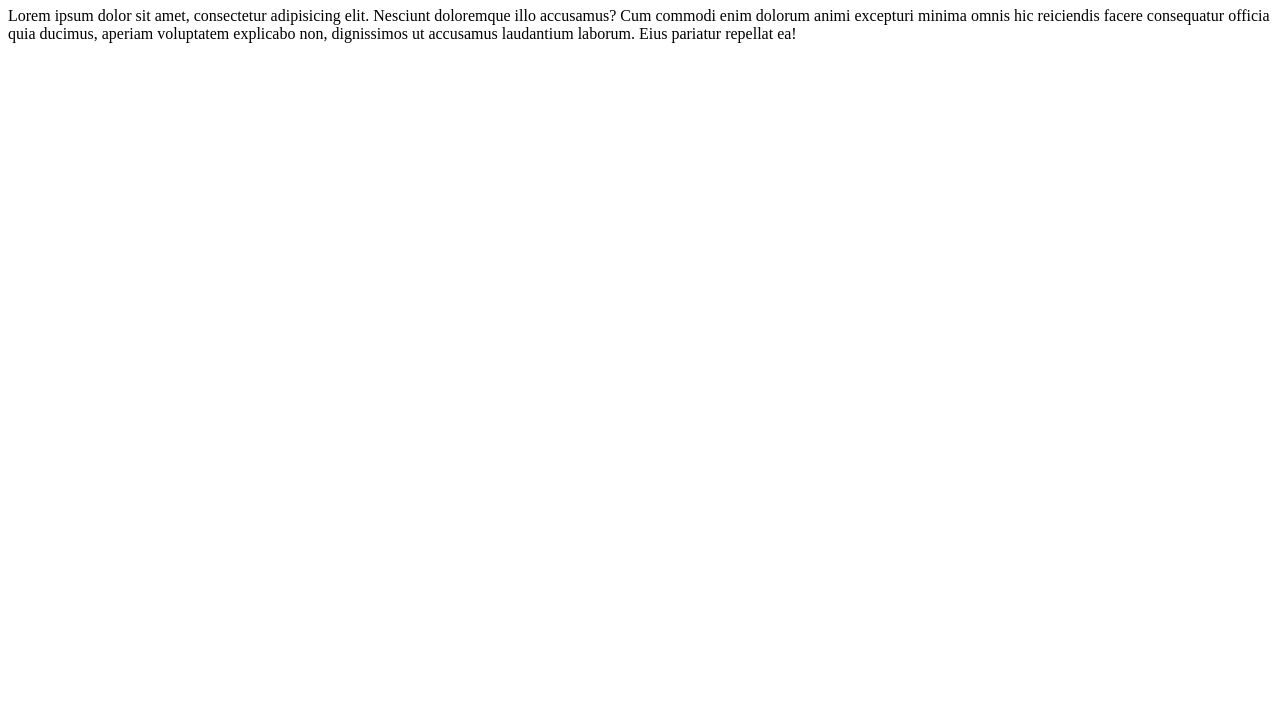
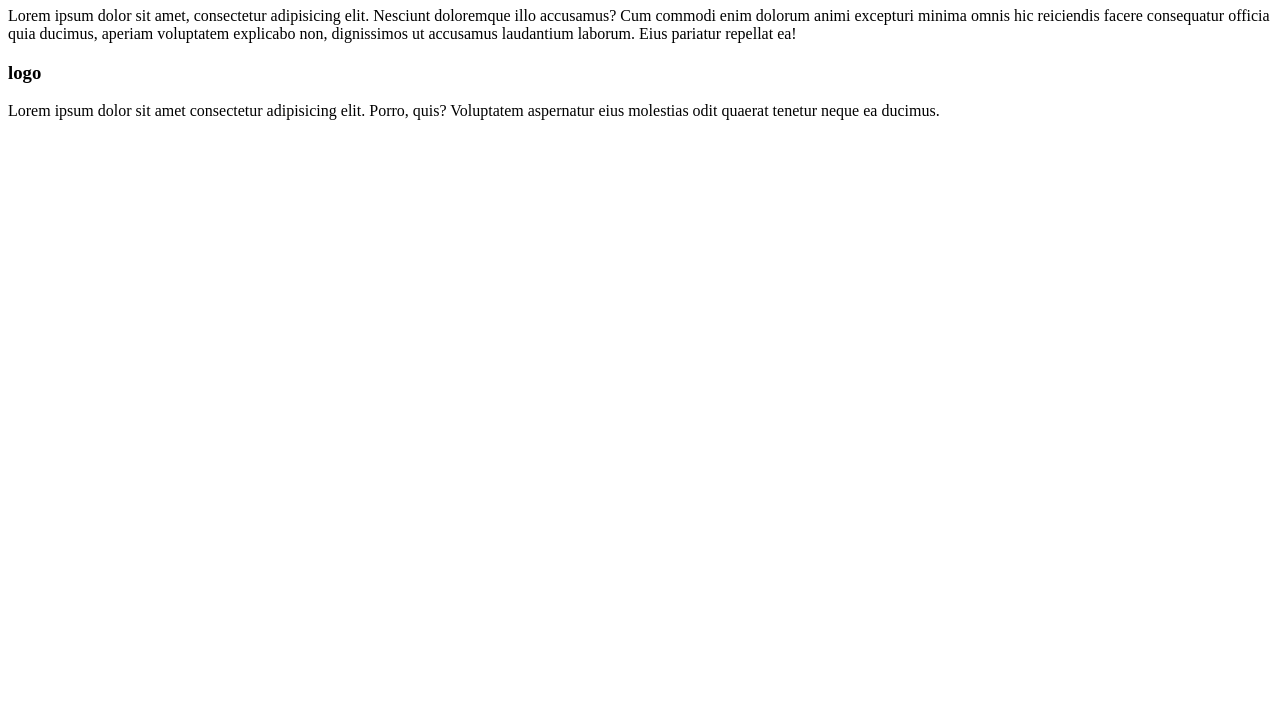
Before and after one commit to iqbalhossensorkar/Git-push, a plain HTML site: page index.html in a window 1280 px wide. Shown: the part 73-800 px from the top of the page. Drawn offline with Linux system fonts and the light colour scheme.

Commit message:
some changes

```diff
--- a/index.html
+++ b/index.html
@@ -13,6 +13,8 @@
             Lorem ipsum dolor sit amet, consectetur adipisicing elit. Nesciunt doloremque illo accusamus? Cum commodi enim dolorum animi excepturi minima omnis hic reiciendis facere consequatur officia quia ducimus, aperiam voluptatem explicabo non, dignissimos ut accusamus laudantium laborum. Eius pariatur repellat ea!
         </p>
     </div>
+    <h3>logo</h3>
+    <p>Lorem ipsum dolor sit amet consectetur adipisicing elit. Porro, quis? Voluptatem aspernatur eius molestias odit quaerat tenetur neque ea ducimus.</p>
 
 </body>
 </html>
```
